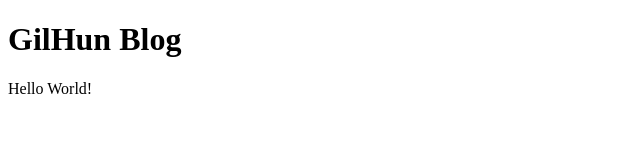
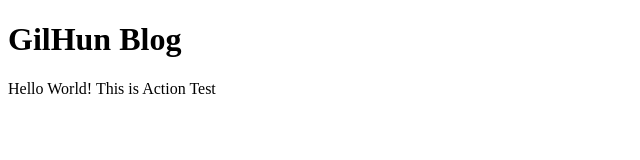
Before and after one commit to GilHun1077/GilHun1077.github.io, a plain HTML site: page index.html in a window 1280 px wide. Shown: the whole page, without its empty margins (0-640 px from the left). Drawn offline with Linux system fonts and the light colour scheme.

Commit message:
github action test

```diff
--- a/index.html
+++ b/index.html
@@ -8,5 +8,6 @@
 <body>
     <h1>GilHun Blog</h1>
     Hello World!
+    This is Action Test
 </body>
 </html>
```
